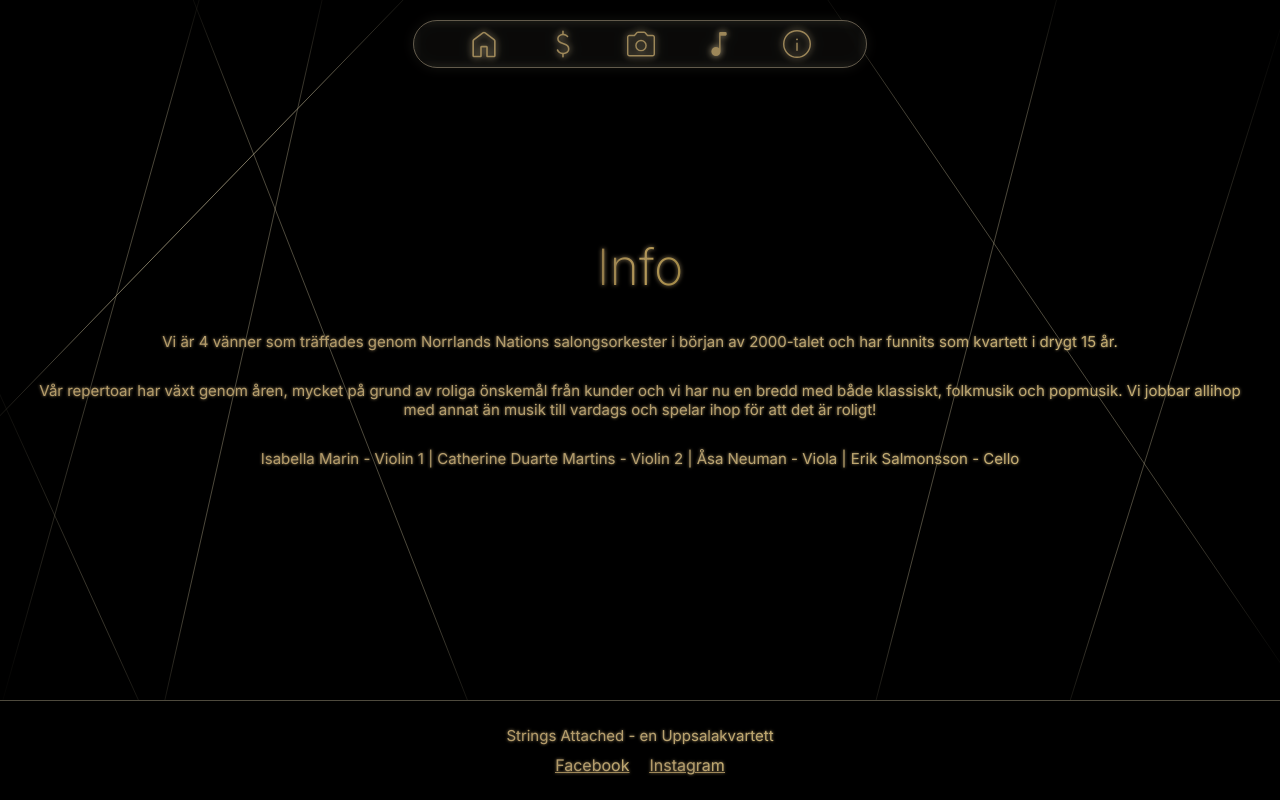
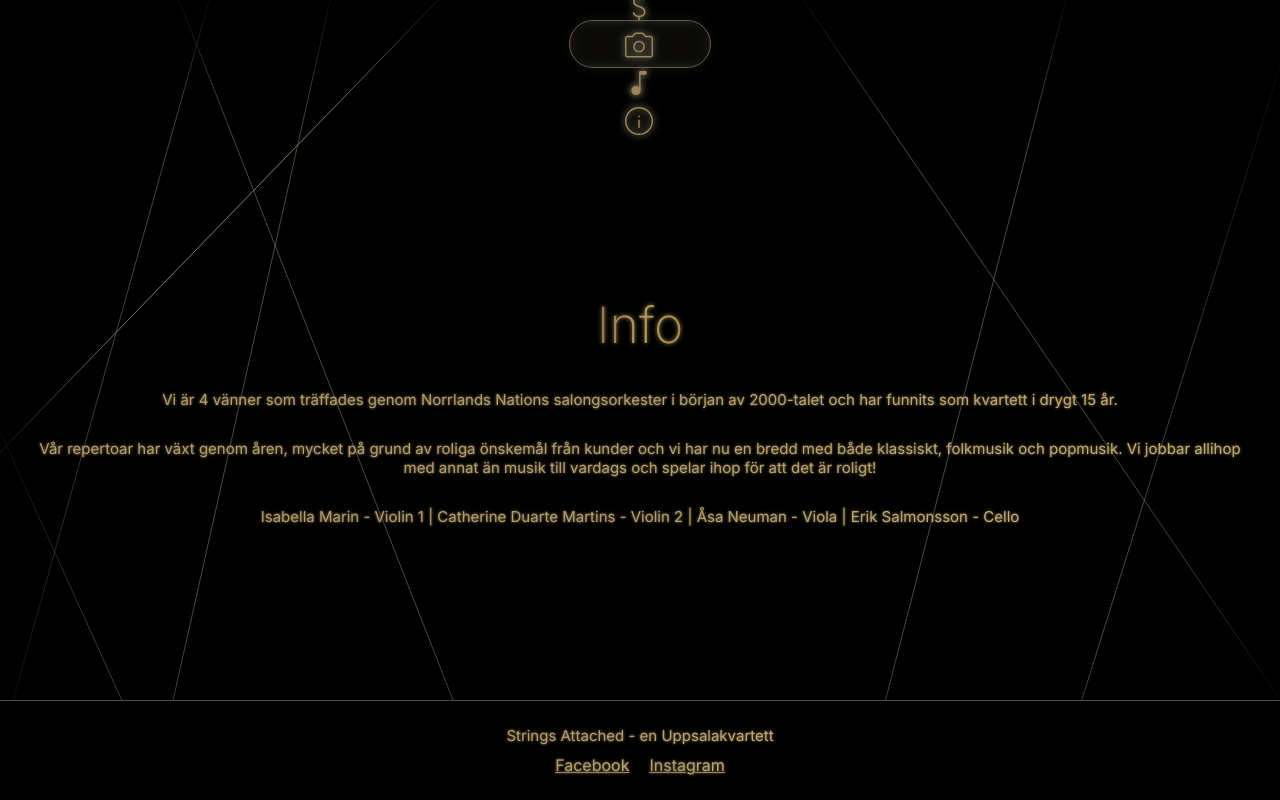
Before and after one commit to eedv1n/Strings-Attached, a React (Vite) app: page /info in a window 1280 px wide. Built offline with nearby package versions, Linux system fonts and the light colour scheme; a web font is replaced by a local one.

Commit message:
Stiländringar

```diff
--- a/src/index.css
+++ b/src/index.css
@@ -15,13 +15,14 @@ main {
 	flex-direction: column;
 	align-items: center;
 	justify-content: center;
-	height: 90vh;
+	height: calc(100vh - 100px);
 	background-image: url('/background.min.svg');
 	background-size: 4000px;
 	background-repeat: no-repeat;
 	background-position: center;
 	box-shadow: inset 0px 0px 100px 50px black;
-	padding: 0 25px;
+	padding: 25px;
+	padding-top: 67.5px;
 }
 .title {
 	background: rgb(136, 110, 57);
@@ -250,7 +251,7 @@ a {
 	align-items: center;
 	height: 100%;
 }
-#nav-content {
+nav {
 	z-index: 50;
 	position: fixed;
 	height: 47.5px;
```
